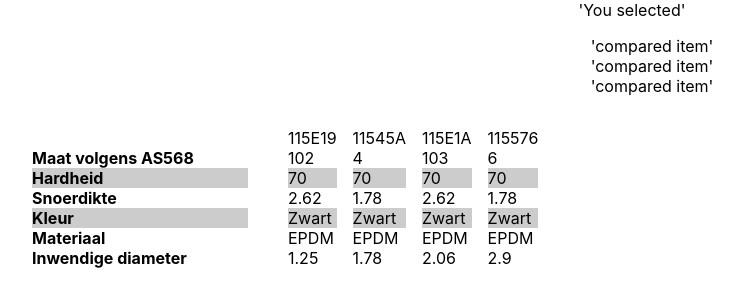
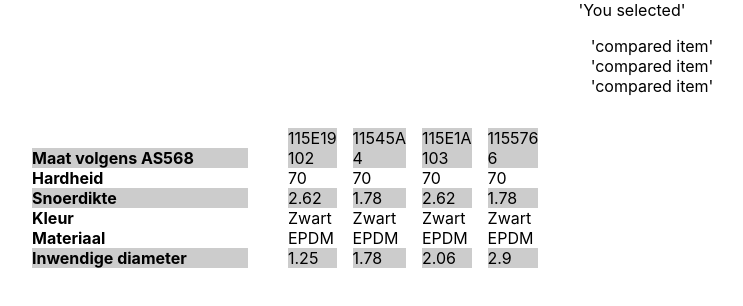
Before and after one commit to MaximDelyukin/comparator, a React (Create React App) app in the folder app/: page / in a window 1280 px wide. Shown: the top 306 px of the page, without its empty margins (8-751 px from the left). Built offline with nearby package versions, Linux system fonts and the light colour scheme.

Commit message:
Added function to calculate highlighting.

```diff
--- a/app/src/App.tsx
+++ b/app/src/App.tsx
@@ -4,8 +4,11 @@ import './App.css';
 //TODO: implement delete button icon
 //TODO: remove HC in DetailedItem
 //TODO: refactor DetailedItems list and DetailedItem to not pass getClassName twice
-//TODO: store implementation of getClassNameForDetailedItemsList in utils or in DetailedItem and import it from there
+//TODO: store implementation of getClassNameForDetailedItemsList, getFieldsWhichAreDifferent in utils or in DetailedItem and import it from there and remove closure dependancies
 //TODO: smth > meaningful for getClassNameForDetailedItemsList and getClassName
+//TODO: fix any types
+//TODO: unit tests for getClassName and other utility methods
+//TODO: comment every step of getFieldsWhichAreDifferent
 import { ThemeProvider } from 'styled-components';
 import { Main } from './Main';
 import { defaultTheme } from './ThemeProvider';
--- a/app/src/Main.tsx
+++ b/app/src/Main.tsx
@@ -1,5 +1,6 @@
 import { useContext } from 'react';
 import { ThemeContext } from 'styled-components';
+import { isNullOrUndefined } from 'util';
 import { ComparedtemsList } from './ComparedItemsList';
 import { DetailedItemsList } from './DetailedItemsList';
 import { FeaturesToCompareTitlesList } from './FeaturesToCompareTitlesList';
@@ -25,9 +26,58 @@ export const Main = ({ }: IMainProps) => {
 
     const detailedItems = productsMock;
 
-    const fieldsWhichAreDifferent = [
-        'Hardheid', 'Kleur'
-    ];
+    const getFieldsWhichAreDifferent = (source: any[]) => {
+        debugger;
+        let res: any[] = [];
+        const sampleItem = source[0];
+
+        const fieldNames = Object.keys(sampleItem);
+
+        const groupedByFieldNameStore: any = {};
+
+        fieldNames.forEach((fieldName: string) => {
+            groupedByFieldNameStore[fieldName] = [];
+            return;
+        });
+
+        source.forEach((product: any) => {
+            for (let i in product) {
+                if (product.hasOwnProperty(i)) {
+                    groupedByFieldNameStore[i].push(product[i]);
+                }
+            };
+        } );
+
+        const storeOfDifferentFields: string[] = [];
+
+        const checkForDifference = (source: string[]) => {
+            const sample = source[0];
+            const res = source.filter((item: string) => {
+                return item !== sample;
+            } );
+
+            return res.length > 0;
+        }
+
+        for (let i in groupedByFieldNameStore) {
+            if (groupedByFieldNameStore.hasOwnProperty(i)) {
+                if (checkForDifference(groupedByFieldNameStore[i])) {
+                    storeOfDifferentFields.push(i);
+                }
+            }
+        };
+
+        res = storeOfDifferentFields;
+
+        return res;
+    };
+
+    // const fieldsWhichAreDifferent = [
+    //     'Hardheid', 'Kleur'
+    // ];
+
+    const fieldsWhichAreDifferent = getFieldsWhichAreDifferent(detailedItems);
+    console.log('fieldsWhichAreDifferent', fieldsWhichAreDifferent);
 
     const getClassNameForDetailedItemsList = (field: string): string => {
         let res = '';
```
